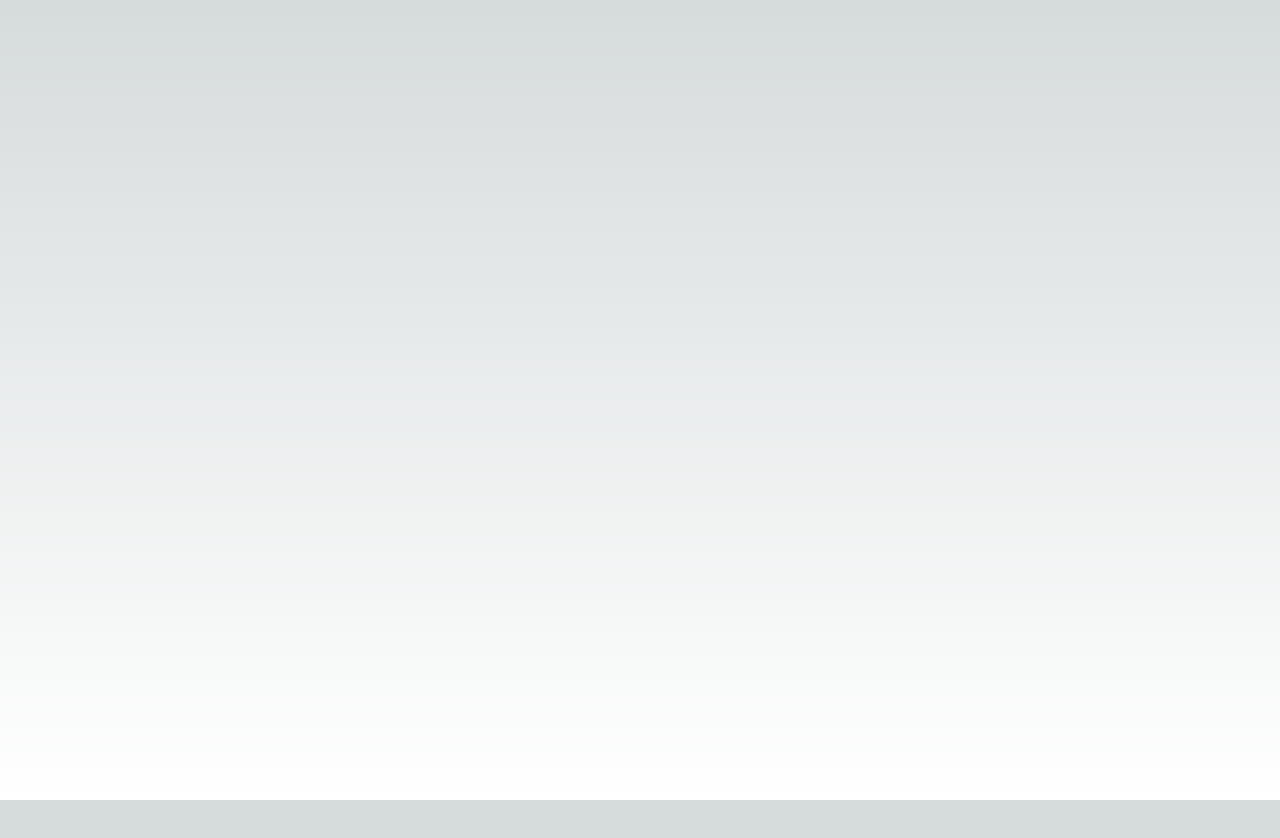
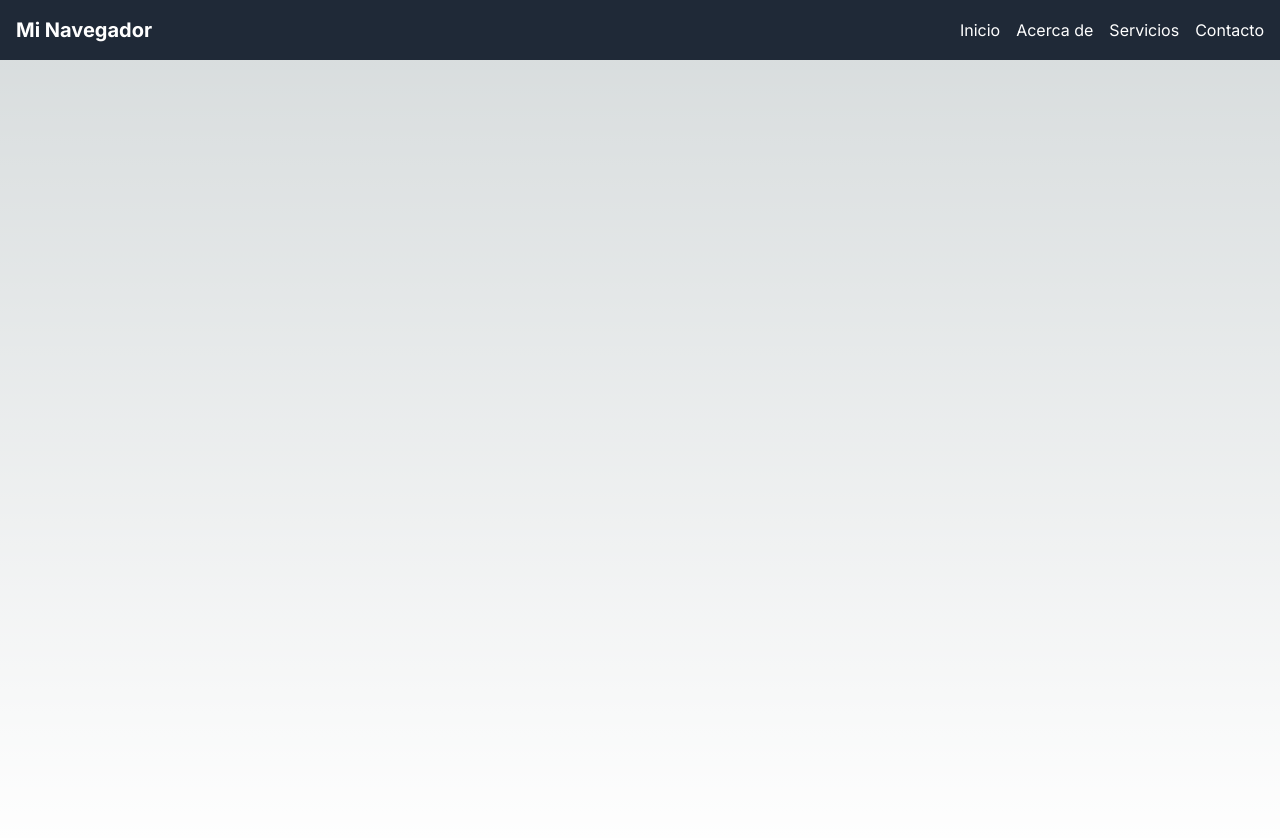
Before and after one commit to A1Daniel1/next, a Next.js app: page / in a window 1280 px wide. Shown: the top 838 px of the page. Before the commit the page ends 800 px from the top, so only its background shows below. Built offline with nearby package versions, Linux system fonts and the light colour scheme.

Commit message:
create a navigator

```diff
--- a/app/layout.js
+++ b/app/layout.js
@@ -1,5 +1,6 @@
 import './globals.css'
 import { Inter } from 'next/font/google'
+import Navigator from './navigator'
 
 const inter = Inter({ subsets: ['latin'] })
 
@@ -11,7 +12,10 @@ export const metadata = {
 export default function RootLayout({ children }) {
   return (
     <html lang="en">
-      <body className={inter.className}>{children}</body>
+      <body className={inter.className}>
+        <Navigator/>
+        {children}
+      </body>
     </html>
   )
 }
--- /dev/null
+++ b/app/navigator.jsx
@@ -0,0 +1,27 @@
+import React from "react";
+
+function Navigator() {
+    return (
+        <>
+            <nav class="bg-gray-800 py-4">
+                <div class="container mx-auto px-4">
+                    <div class="flex justify-between items-center">
+                        <div class="text-white font-bold text-xl">
+                            Mi Navegador
+                        </div>
+                        <div class="hidden md:flex space-x-4">
+                            <a href="#" class="text-white hover:text-gray-400">Inicio</a>
+                            <a href="#" class="text-white hover:text-gray-400">Acerca de</a>
+                            <a href="#" class="text-white hover:text-gray-400">Servicios</a>
+                            <a href="#" class="text-white hover:text-gray-400">Contacto</a>
+                        </div>
+                    </div>
+                </div>
+            </nav>
+
+        </>
+    )
+}
+
+
+export default Navigator
```
